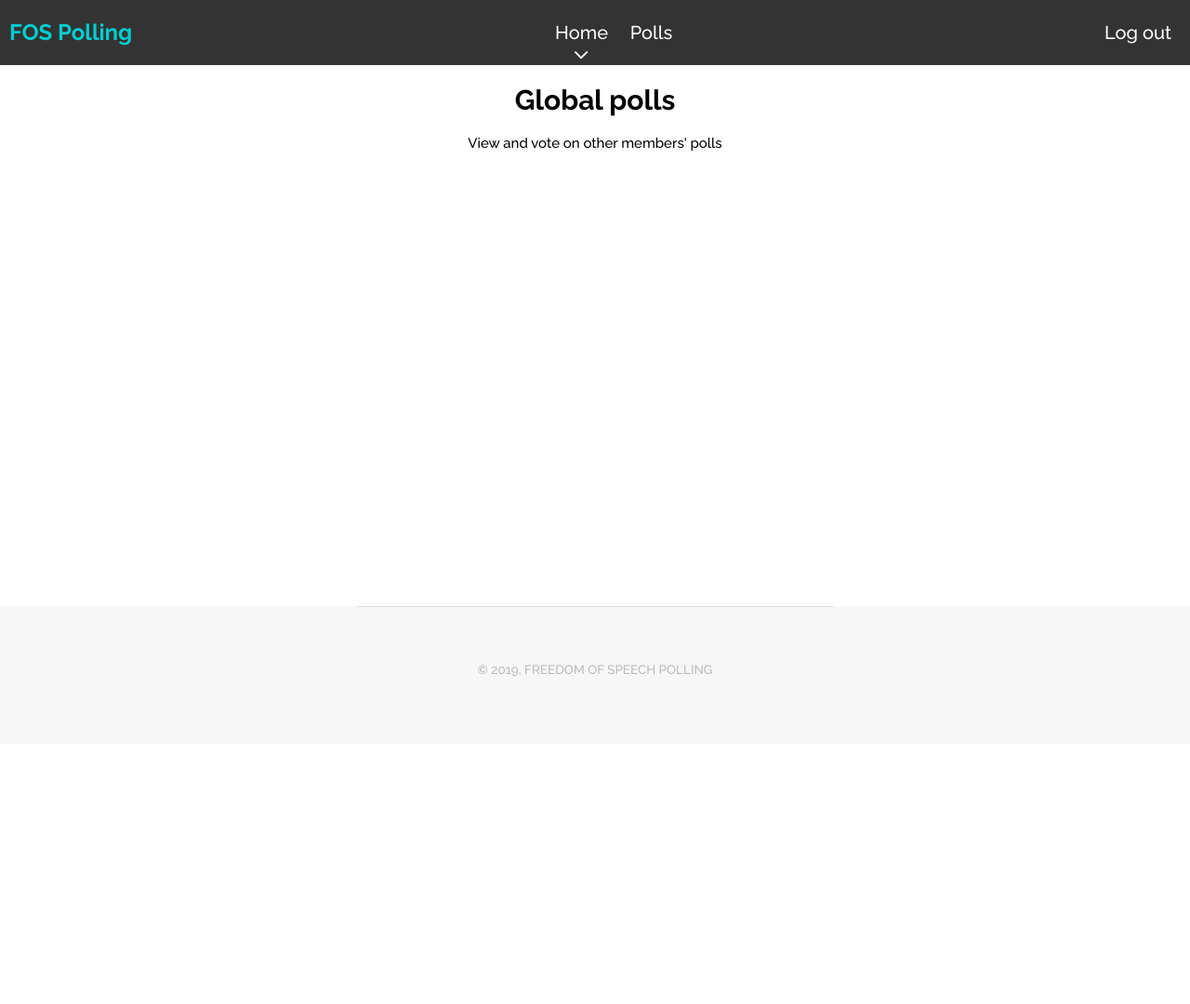
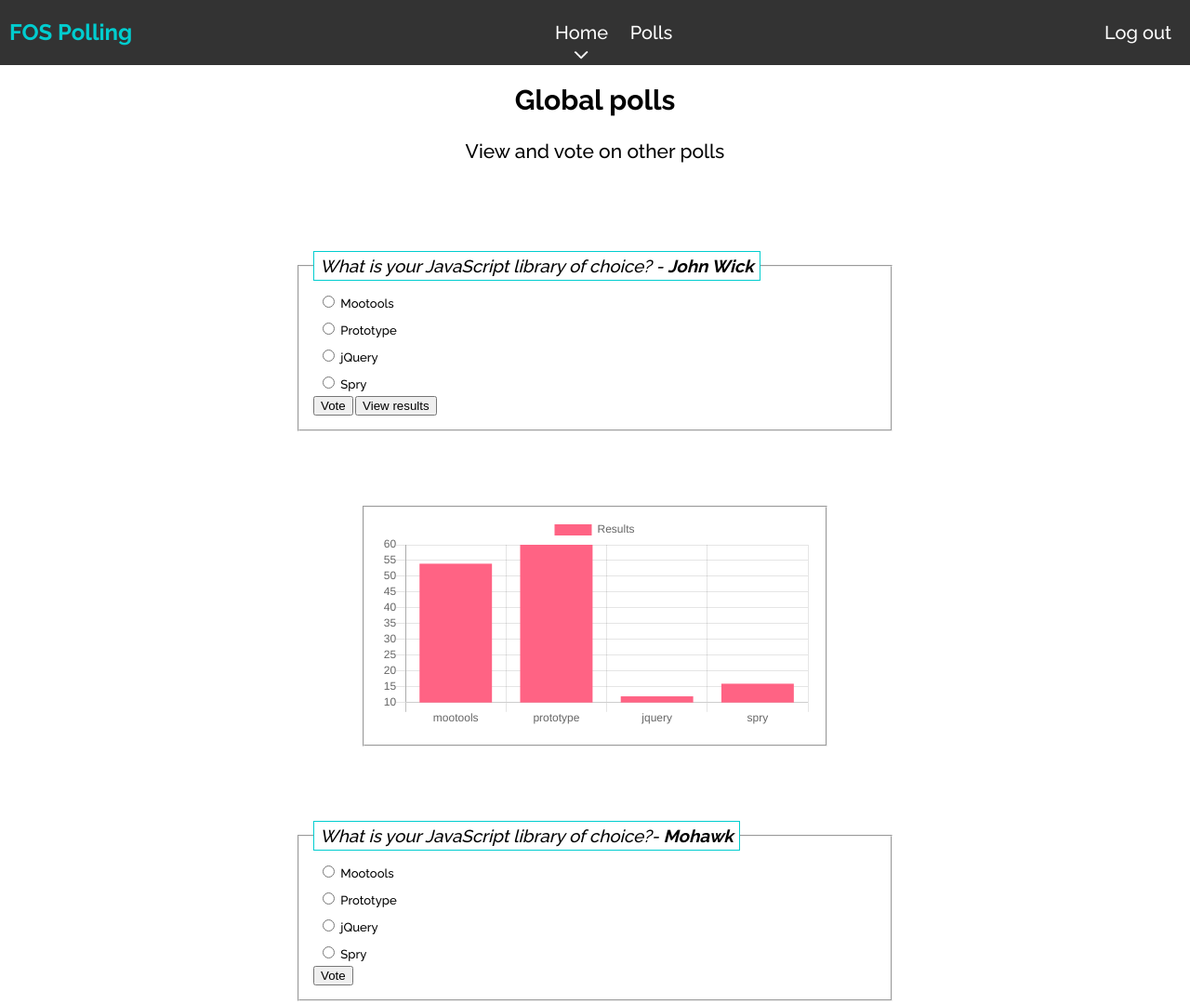
Before and after one commit to ccorpuz/FOSPoll, a website: page public/polls.html in a window 1280 px wide. Shown: the top 1080 px of the page at 93% size. Before the commit the page ends 800 px from the top, so only its background shows below. Drawn offline with nearby package versions, Linux system fonts and the light colour scheme.

Commit message:
added poll design

```diff
--- a/public/css/home.css
+++ b/public/css/home.css
@@ -330,11 +330,43 @@ a.poll-btn:focus {
 }
 
 /* Change styles for span and cancel button on extra small screens */
+
 @media screen and (max-width: 300px) {
   .close-create-poll {
     display: block;
     float: none;
   }
+}
+
+.polls-container {
+  font-size: 62.5%;
+  font-family: 'Raleway', sans-serif;
+  box-sizing: border-box;
+}
+
+label {
+  display: block;
+  padding: 5px;
+  font-size: 1.4em;
+  color: black;
+}
+
+fieldset.poll-bound {
+  margin: 80px auto;
+  width: 80vmin;
+  padding: 8px 15px 15px 15px;
+  display: block;
+  text-align: left;
+  /* IE 7 Requires This */
+}
+
+legend#poll-legend {
+  padding: 4px 6px 4px 6px;
+  border: 1px solid;
+  border-color: #00cdcf;
+  font-size: 2.0em;
+  color: black;
+  font-style: italic;
 }
 
 /* Footer */
--- a/public/css/polls.css
+++ b/public/css/polls.css
@@ -45,10 +45,11 @@ nav h1 {
   font-size: 3vh;
 }
 
-nav ul{
+nav ul {
   margin: 0;
   padding: 0;
 }
+
 nav ul li {
   /* This allow us to arrange list items in a row, without using float */
   display: inline-block;
@@ -57,7 +58,7 @@ nav ul li {
 }
 
 /* Create a style for the first level items */
-nav > ul > li > a {
+nav>ul>li>a {
   color: white;
   display: block;
   line-height: 2.5em;
@@ -65,15 +66,15 @@ nav > ul > li > a {
   text-decoration: none;
 }
 
-nav li > ul {
+nav li>ul {
   display: none;
 }
 
-nav li > ul li{
+nav li>ul li {
   display: block;
 }
 
-nav li > ul li a {
+nav li>ul li a {
   color: white;
   display: block;
   line-height: 2em;
@@ -85,14 +86,15 @@ nav li > ul li a {
 nav li:hover {
   background-color: #666;
 }
+
 /* display the submenu on mouse over main menu item*/
-nav li:hover > ul{
-    position:absolute;
-    display : block;
+nav li:hover>ul {
+  position: absolute;
+  display: block;
   background-color: #666;
 }
 
-nav li:hover > ul > li:hover{
+nav li:hover>ul>li:hover {
   background-color: #00cdcf;
 }
 
@@ -105,11 +107,11 @@ nav #logout a:hover {
   background-color: red;
 }
 
-nav > ul > li > a:hover {
-  background-color:#00cdcf;
+nav>ul>li>a:hover {
+  background-color: #00cdcf;
 }
 
-nav ul > li.dd{
+nav ul>li.dd {
   background-image: url("../img/white-down-arrow.png");
   background-size: 2.5vh;
   background-position: bottom;
@@ -126,6 +128,43 @@ flex: 1 0 auto;
 
 .page-title {
   text-align: center;
+}
+
+.polls-container {
+  font-size: 62.5%;
+  font-family: 'Raleway', sans-serif;
+  box-sizing: border-box;
+}
+
+
+label {
+  display: block;
+  padding: 5px;
+  font-size: 1.4em;
+  color: black;
+}
+
+fieldset.poll-bound {
+  margin: 80px auto;
+  width: 80vmin;
+  padding: 8px 15px 15px 15px;
+  display: block;
+  /* IE 7 Requires This */
+}
+
+fieldset.results-poll1 {
+  box-sizing: border-box;
+  width: 39vw;
+  position: relative;
+}
+
+legend#poll-legend {
+  padding: 4px 6px 4px 6px;
+  border: 1px solid;
+  border-color: #00cdcf;
+  font-size: 2.0em;
+  color: black;
+  font-style: italic;
 }
 
 /* Footer */
--- a/public/polls.html
+++ b/public/polls.html
@@ -30,7 +30,61 @@
     </nav>
     <div class="page-title">
       <h1>Global polls</h1>
-      <label>View and vote on other members' polls<label>
+      <label>View and vote on other polls<label>
+    </div>
+    <div class="polls-container">
+      <fieldset id="poll1" class="poll-bound">
+        <legend id="poll-legend">What is your JavaScript library of choice? - <strong>John Wick</strong></legend>
+        <form action="" id="form1" name="form1" method="POST">
+          <label>
+            <input type="radio" name="Poll" value="mootools" id="Poll_0" />
+            Mootools
+          </label>
+          <label>
+            <input type="radio" name="Poll" value="prototype" id="Poll_1" />
+            Prototype
+          </label>
+          <label>
+            <input type="radio" name="Poll" value="jquery" id="Poll_2" />
+            jQuery
+          </label>
+          <label>
+            <input type="radio" name="Poll" value="spry" id="Poll_3" />
+            Spry
+          </label>
+          <input type="submit" name="submit" id="submit" value="Vote" />
+          <button type="button" name="button" onclick="document.getElementById('view-results').style.display='block'">View results</button>
+          <input type="hidden" name="id" value="form1" />
+          <input type="hidden" name="MM_insert" value="form1" />
+        </form>
+      </fieldset>
+      <fieldset id="view-results" class="results-poll1 poll-bound">
+        <canvas id="myChart" aria-label="Shows poll results" role="img">
+          <p>Poll results chart<p>
+        </canvas>
+      </fieldset>
+      <fieldset class="poll-bound">
+        <legend id="poll-legend">What is your JavaScript library of choice?- <strong>Mohawk</strong></legend>
+        <form action="" id="form2" name="form2" method="POST">
+          <label>
+            <input type="radio" name="Poll" value="mootools" id="Poll_0" />
+            Mootools
+          </label>
+          <label>
+            <input type="radio" name="Poll" value="prototype" id="Poll_1" />
+            Prototype
+          </label>
+          <label>
+            <input type="radio" name="Poll" value="jquery" id="Poll_2" />
+            jQuery
+          </label>
+          <label>
+            <input type="radio" name="Poll" value="spry" id="Poll_3" />
+            Spry
+          </label>
+          <input type="submit" name="submit" id="submit" value="Vote" />
+        </form>
+      </fieldset>
     </div>
   </div>
   <!-- Footer -->
@@ -44,6 +98,48 @@
       window.location = "home.html";
     };
   </script>
+  <script src="https://code.jquery.com/jquery-3.3.1.min.js" integrity="sha256-FgpCb/KJQlLNfOu91ta32o/NMZxltwRo8QtmkMRdAu8=" crossorigin="anonymous"></script>
+  <script src="https://cdnjs.cloudflare.com/ajax/libs/Chart.js/2.7.3/Chart.min.js"></script>
+  <script type="text/javascript">
+    var ctx = document.getElementById('myChart');
+    var pollName1, pollName2, pollName3, pollName4;
+    var poll1, poll2, poll3, poll4;
+
+    pollName1 = document.getElementById('Poll_0').value;
+    pollName2 = document.getElementById('Poll_1').value;
+    pollName3 = document.getElementById('Poll_2').value;
+    pollName4 = document.getElementById('Poll_3').value;
+
+
+
+    poll1 = 54;
+    poll2 = 60;
+    poll3 = 12;
+    poll4 = 16;
+
+
+
+    var chart = new Chart(ctx, {
+      // The type of chart we want to create
+      type: 'bar',
+
+      // The data for our dataset
+      data: {
+        labels: [pollName1, pollName2, pollName3, pollName4],
+        datasets: [{
+          label: "Results",
+          backgroundColor: 'rgb(255, 99, 132)',
+          borderColor: 'rgb(255, 99, 132)',
+          data: [poll1, poll2, poll3, poll4]
+        }],
+      },
+      // Configuration options go here
+      options: {
+        responsive: true
+
+      }
+    });
+  </script>
 </body>
 
 </html>
```
Also changed, not shown: public/home.html (+34 -3 lines). Lines whose indentation alone changed are shown as unchanged.
